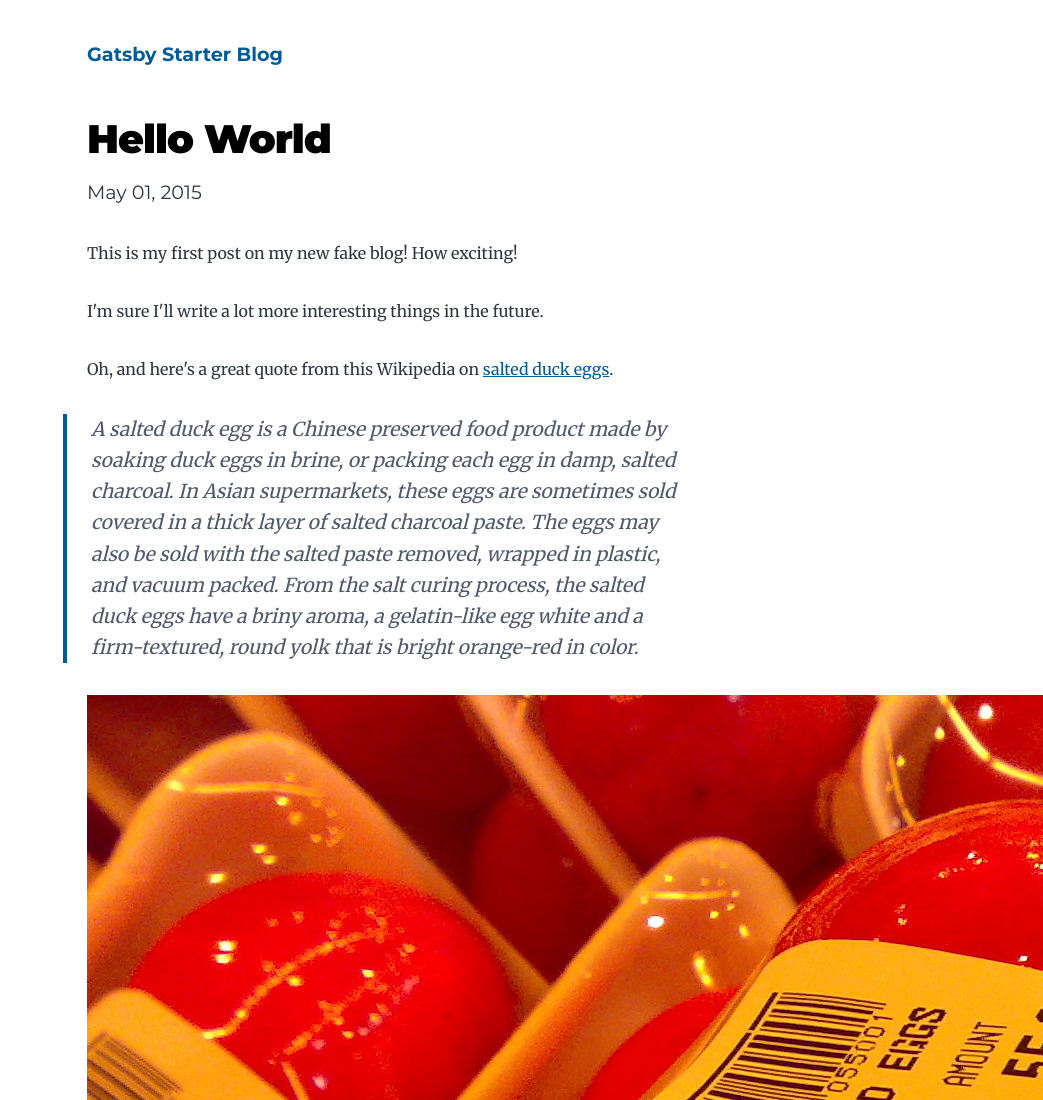
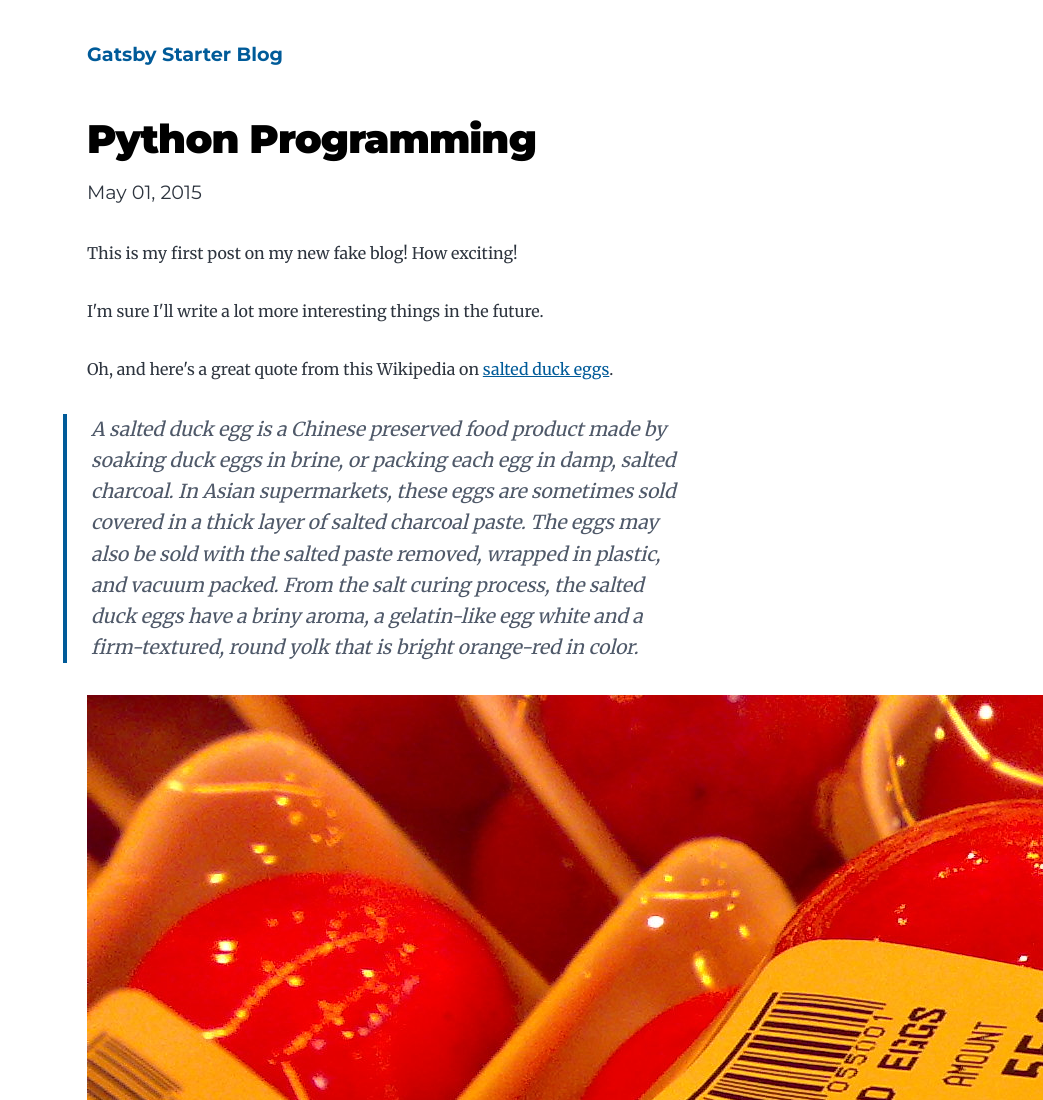
Before and after one commit to balu308/blogsbybalaji, a Gatsby site: page /hello-world/ in a window 1280 px wide. Shown: the top 1100 px of the page, without its empty margins (237-1280 px from the left). Built offline with nearby package versions, Linux system fonts and the light colour scheme; Gatsby itself is replaced by a stand-in of ours; some packages are replaced by stand-ins of ours.

Commit message:
Update index.md

```diff
--- a/content/blog/hello-world/index.md
+++ b/content/blog/hello-world/index.md
@@ -1,5 +1,5 @@
 ---
-title: Hello World
+title: Python Programming
 date: "2015-05-01T22:12:03.284Z"
 description: "Hello World"
 ---
```
